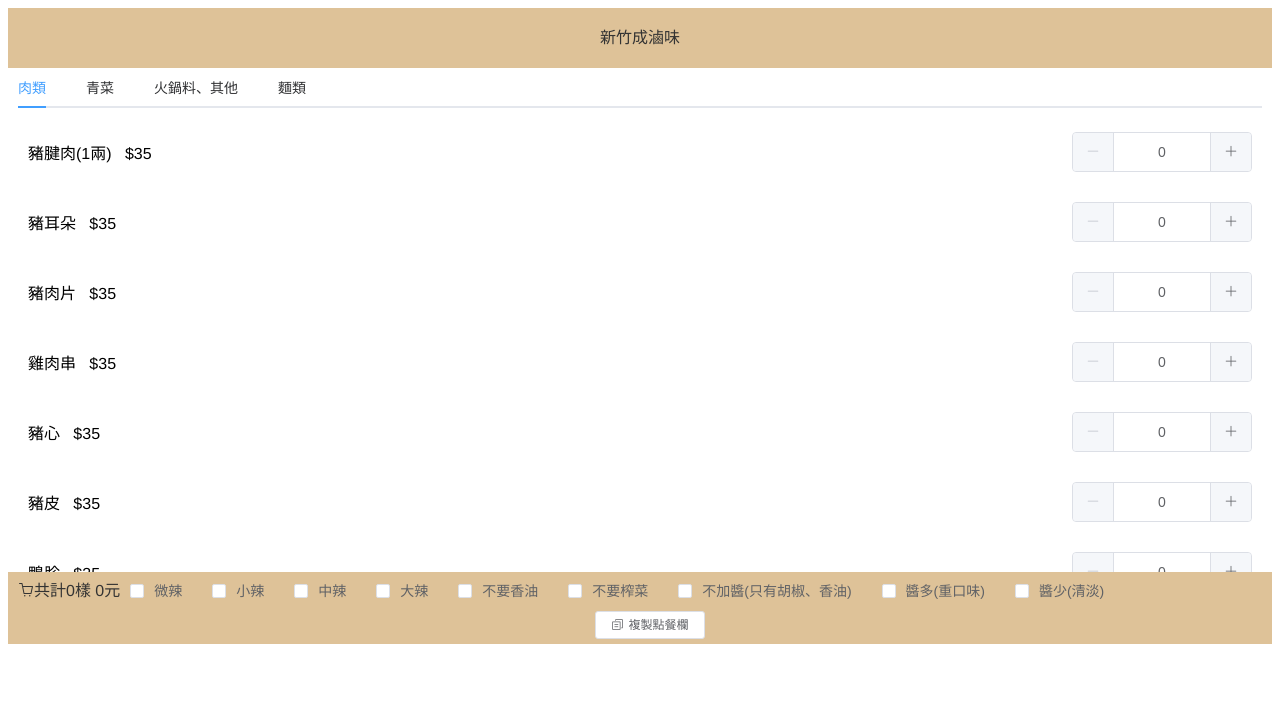
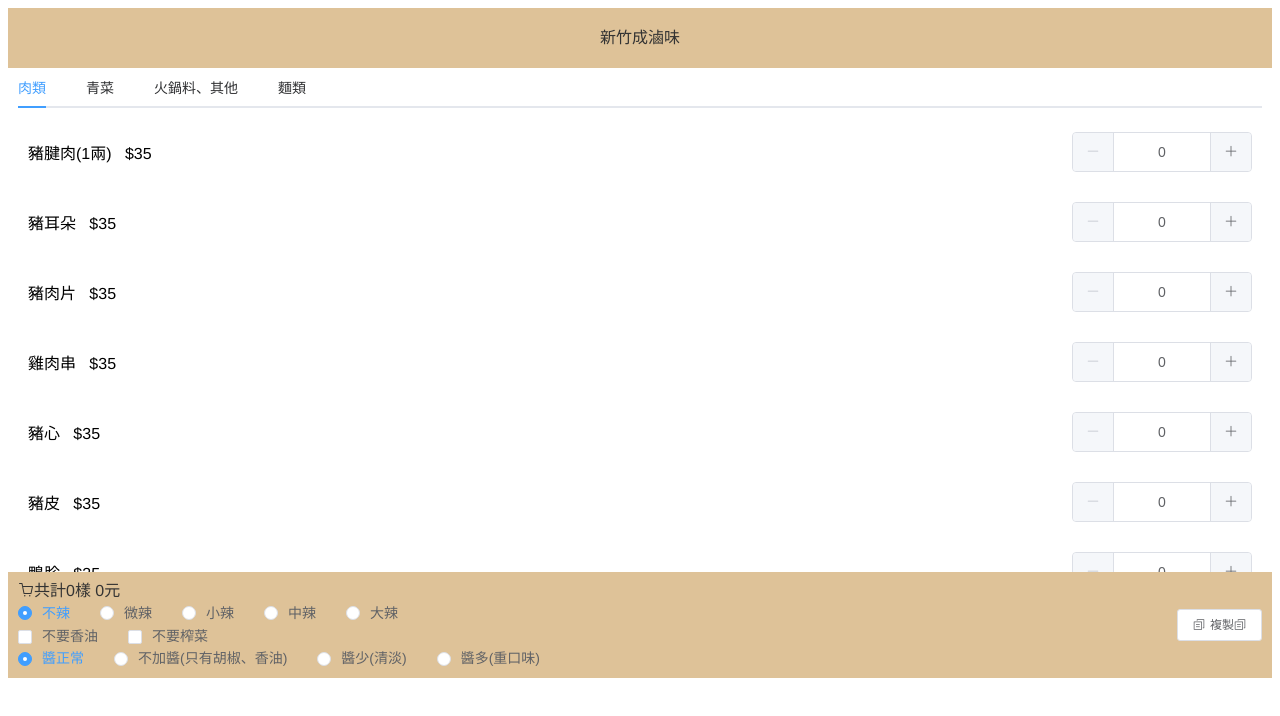
Before and after one commit to stu89005124/Hsinchu, a Vue app: page / in a window 1280 px wide. Shown: the top 716 px of the page. Built offline with nearby package versions, Linux system fonts and the light colour scheme.

Commit message:
調整排版單選框

```diff
--- a/src/views/IndexTest.vue
+++ b/src/views/IndexTest.vue
@@ -24,16 +24,31 @@ el-container
             :max="20"
             v-model="item.count"
           )
+
   .footer
-    i(class="el-icon-shopping-cart-2")
-    span.total 共計{{ total.count }}樣 {{ total.prize }}元
-    el-checkbox(v-for="(detail, key) in remark" v-model="detail.check") {{ detail.name }}
+    .flavor
+      .mg-bottom
+        i(class="el-icon-shopping-cart-2")
+        span 共計{{ total.count }}樣 {{ total.prize }}元
+      el-radio-group(v-model="spicy")
+        el-radio.mg-bottom(
+          v-for="(item, key) in spicyOption"
+          :label="item.value"
+        ) {{ item.label }}
+      .mg-bottom
+        el-checkbox(v-for="(detail, key) in remark" v-model="detail.check") {{ detail.name }}
+      el-radio-group(v-model="sauce")
+        el-radio.mg-bottom(
+          v-for="(item, key) in sauceOption"
+          :label="item.value"
+        ) {{ item.label }}
     div(style="text-align:center")
-      el-button.cp-btn(
+      el-button(
         @click="copy()"
-        size="mini"
+        size="small"
         icon="el-icon-document-copy"
-      ) 複製點餐欄
+      ) 複製
+        i(class="el-icon-document-copy")
 </template>
 
 <script>
@@ -63,27 +78,39 @@ el-container
           category[1].forEach(item => {
             if (item.count > 0) {
               const single = item.name
-                + '(' + item.count + ')'
+                + '(' + item.count + ') '
                 + '$' + (item.count * item.prize);
               temp += single + '\n';
             }
           })
         });
+        if (this.spicy !== 0) {
+          hasRemark = true;
+          const spicyText = this.spicyOption.filter(item => item.value === this.spicy);
+          temp += spicyText[0].label + " "
+        }
         this.remark.forEach(item => {
           if (item.check) {
             hasRemark = true;
             temp += item.name + " "
           }
         });
+        if (this.sauce !== 0) {
+          hasRemark = true;
+          const sauceText = this.sauceOption.filter(item => item.value === this.sauce);
+          temp += sauceText[0].label + " "
+        }
         if (hasRemark) {
           temp += "\n";
         }
-        temp += "\n共計" + this.total.count + "樣 " + this.total.prize + " 元";
+        temp += "\n共計" + this.total.count + " 樣 " + this.total.prize + " 元";
         return temp;
       },
     },
     data() {
       return {
+        spicy: 0,
+        sauce: 0,
         tabs: [
           {
             name: 'meat',
@@ -440,40 +467,52 @@ el-container
         },
         remark: [
           {
-            name: '微辣',
-            check: false
-          },
-          {
-            name: '小辣',
-            check: false
-          },
-          {
-            name: '中辣',
-            check: false
-          },
-          {
-            name: '大辣',
-            check: false
-          },
-          {
             name: '不要香油',
             check: false
           },
           {
             name: '不要榨菜',
             check: false
+          }
+        ],
+        spicyOption: [
+          {
+            label: '不辣',
+            value: 0
           },
           {
-            name: '不加醬(只有胡椒、香油)',
-            check: false
+            label: '微辣',
+            value: 1
           },
           {
-            name: '醬多(重口味)',
-            check: false
+            label: '小辣',
+            value: 2
           },
           {
-            name: '醬少(清淡)',
-            check: false
+            label: '中辣',
+            value: 3
+          },
+          {
+            label: '大辣',
+            value: 4
+          },
+        ],
+        sauceOption: [
+          {
+            label: '醬正常',
+            value: 0
+          },
+          {
+            label: '不加醬(只有胡椒、香油)',
+            value: 1
+          },
+          {
+            label: '醬少(清淡)',
+            value: 2
+          },
+          {
+            label: '醬多(重口味)',
+            value: 3
           },
         ],
       }
@@ -483,14 +522,19 @@ el-container
         this.current = category;
       },
       copy() {
-        if (navigator.clipboard && window.isSecureContext) {
-          navigator.clipboard.writeText(this.text).then(()=> {
-            this.$notify({
-              type: 'success',
-              title: '成功複製',
-            });
-          });
-        } else if (this.$refs.inputRef.value) {
+        // if (navigator.clipboard && window.isSecureContext) {
+        //   navigator.clipboard.writeText(this.text)
+        //     .then(()=> {
+        //       this.$notify({
+        //         type: 'success',
+        //         title: '成功複製',
+        //       });
+        //     })
+        //     .catch((error) => {
+        //       alert(error);
+        //     });
+        // }
+        if (this.$refs.inputRef.value) {
           this.$refs.inputRef.value = this.text;
           this.$el.querySelector('textarea').select();
           document.execCommand('copy');
@@ -518,17 +562,11 @@ el-container
     line-height: 60px;
   }
   .footer {
-    text-align: left;
+    display: flex;
+    align-items: center;
     background-color: #DEC298;
     color: #333;
     padding: 5px 10px 5px 10px;
-    .cp-btn {
-      margin-top: 10px;
-      margin-left: 20px;
-    }
-    .total {
-      margin-right: 10px;
-    }
   }
   .product {
     height: 60px;
@@ -546,4 +584,10 @@ el-container
   .name {
     flex: 1;
   }
+  .flavor {
+    flex: 1;
+  }
+  .mg-bottom {
+    margin-bottom: 5px;
+  }
 </style>
```
Also changed, not shown: 8 other files (tests, documents, lock files or other folders).
